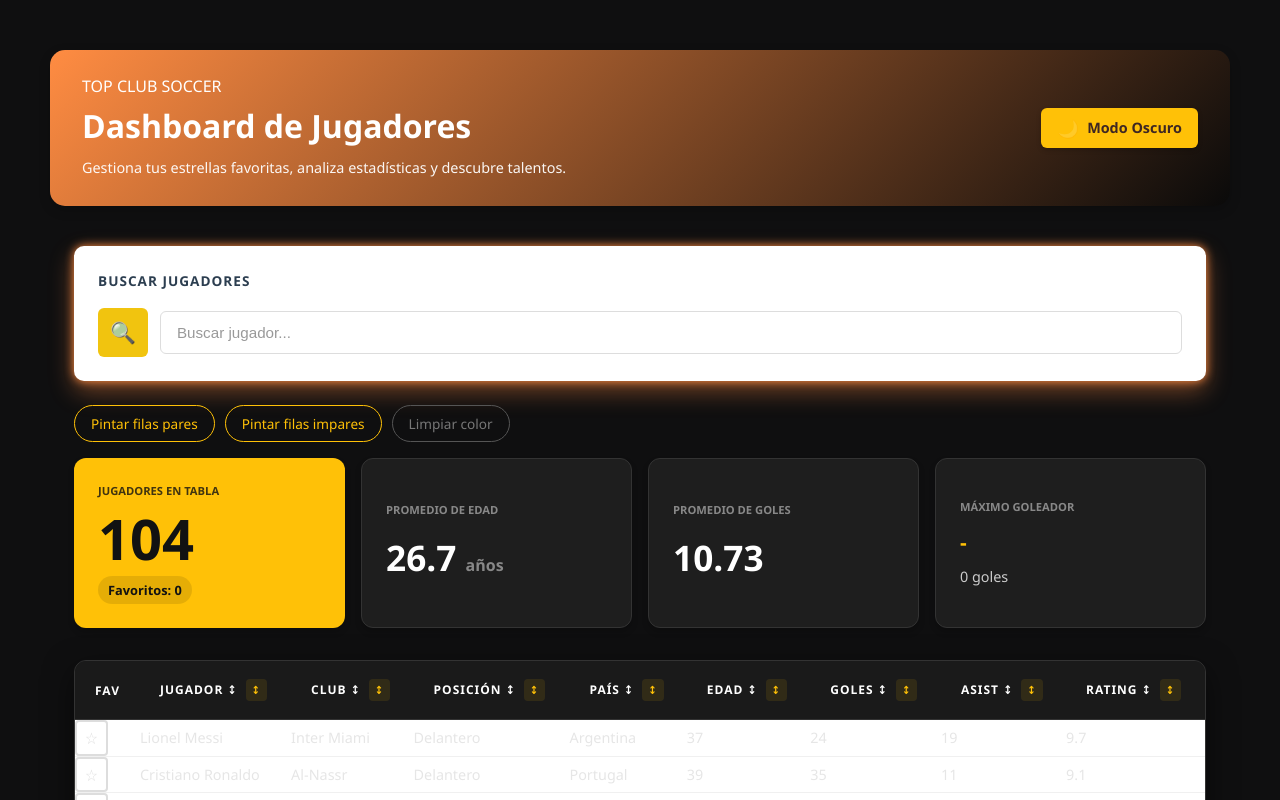
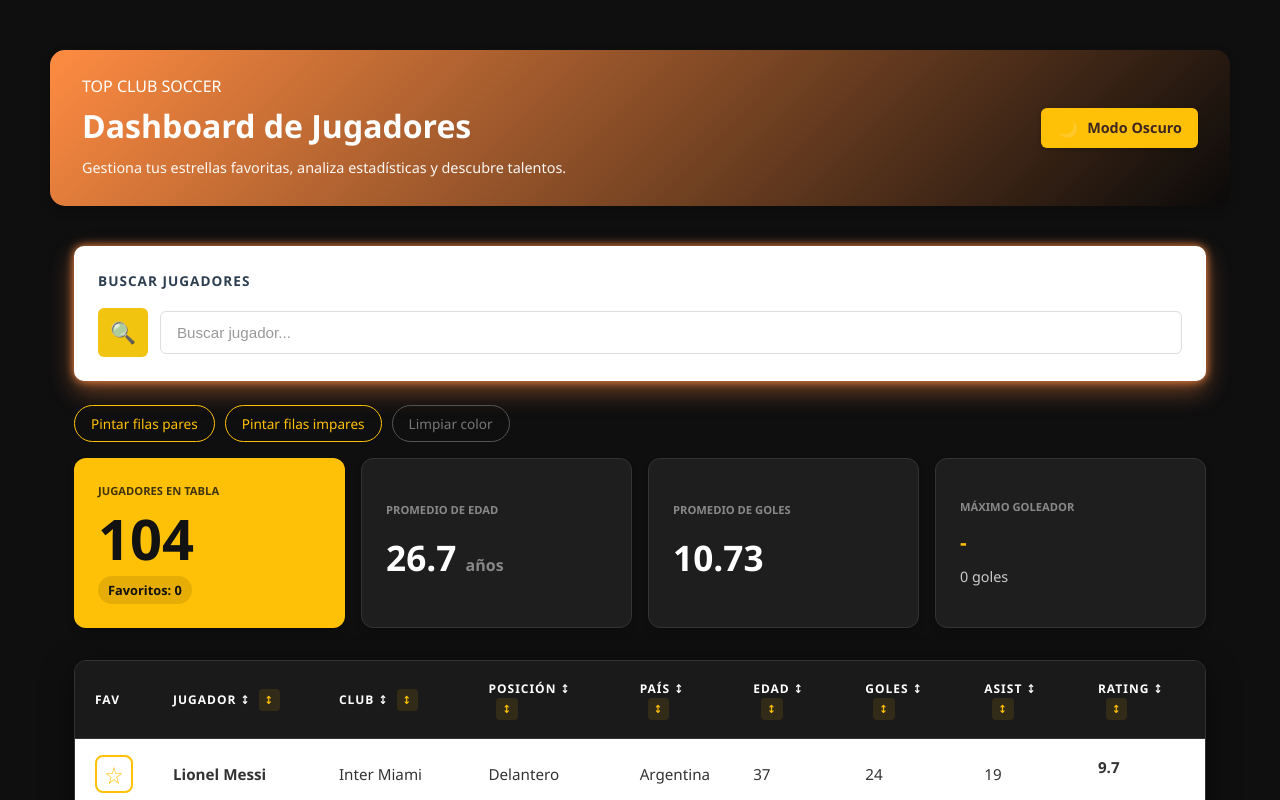
Before and after one commit to JuanEstebanCuellar/FUTBOL-TrabajoFinalProgramacion4, a React (Vite) app: page / in a window 1280 px wide. Shown: the top 800 px of the page. Built offline with nearby package versions, Linux system fonts and the light colour scheme.

Commit message:
Correcion en PlayerROW+TABLE CSS (Sistema de puntuacion de favoritos funcional)

```diff
--- a/src/styles/PlayerRow.css
+++ b/src/styles/PlayerRow.css
@@ -1,21 +1,46 @@
-.favorite-btn {
-  background: none;
-  border: 2px solid #ddd;
-  color: #ddd;
-  padding: 0.3rem 0.5rem;
-  border-radius: 4px;
+/* --- Estilos Base de la Fila --- */
+.player-row {
   cursor: pointer;
-  font-size: 1rem;
-  transition: all 0.3s;
+  transition: background-color 0.2s ease;
+  border-bottom: 1px solid #eee;
 }
 
-.favorite-btn:hover {
-  border-color: var(--primary-orange);
-  color: var(--primary-orange);
+.player-row:hover {
+  background-color: #f9f9f9;
 }
 
-.favorite-btn.active {
-  background: var(--primary-orange);
-  border-color: var(--primary-orange);
-  color: white;
+.player-row td {
+  padding: 16px 20px;
+  color: #333;
+  vertical-align: middle;
+  font-size: 0.95rem;
 }
+
+/* Hover en estado inactivo */
+.fav-btn:hover {
+  background-color: rgba(255, 193, 7, 0.1) !important;
+  transform: scale(1.1);
+}
+
+/* --- Utilidades de Texto --- */
+.font-bold {
+  font-weight: 700;
+  color: #1a1a1a;
+}
+
+.text-blue {
+  color: #0056b3;
+  font-weight: 600;
+}
+
+.center-cell {
+  text-align: center;
+}
+
+.rating {
+  font-weight: 800;
+  color: #1a1a1a;
+  padding: 4px 8px;
+  border-radius: 6px;
+  display: inline-block;
+}
--- a/src/styles/PlayerTable.css
+++ b/src/styles/PlayerTable.css
@@ -80,3 +80,57 @@
 .row-highlight {
   background-color: #fff3e0 !important;
 }
+
+/* --- BOTÓN DE FAVORITOS (Forzado en la Tabla) --- */
+
+/* 1. Reseteo total del botón para quitar estilos grises feos */
+button.favorite-btn,
+button.fav-btn {
+  appearance: none;
+  -webkit-appearance: none;
+  background: transparent !important; /* Fondo transparente por defecto */
+  border: 2px solid #ffc107 !important; /* Borde amarillo siempre */
+  color: #ffc107 !important; /* Estrella amarilla */
+
+  /* Tamaño y forma */
+  width: 38px;
+  height: 38px;
+  border-radius: 8px;
+  padding: 0;
+  margin: 0 auto;
+
+  /* Centrado */
+  display: flex;
+  align-items: center;
+  justify-content: center;
+
+  /* Texto */
+  font-size: 1.5rem;
+  cursor: pointer;
+  transition: all 0.2s ease-in-out;
+  box-shadow: none;
+}
+
+/* 2. Hover cuando está inactivo (brillo suave) */
+button.favorite-btn:hover,
+button.fav-btn:hover {
+  background-color: rgba(255, 193, 7, 0.15) !important;
+  transform: scale(1.1);
+}
+
+/* 3. ESTADO ACTIVO (Estrella negra sobre fondo amarillo) */
+button.favorite-btn.active,
+button.fav-btn.active {
+  background-color: #ffc107 !important; /* Fondo amarillo sólido */
+  border-color: #ffc107 !important;
+  color: #1a1a1a !important; /* Estrella negra u oscura */
+  box-shadow: 0 0 10px rgba(255, 193, 7, 0.5); /* Resplandor */
+}
+
+/* 4. Hover cuando está activo */
+button.favorite-btn.active:hover,
+button.fav-btn.active:hover {
+  background-color: #e0a800 !important;
+  border-color: #e0a800 !important;
+  transform: scale(1.05);
+}
```
